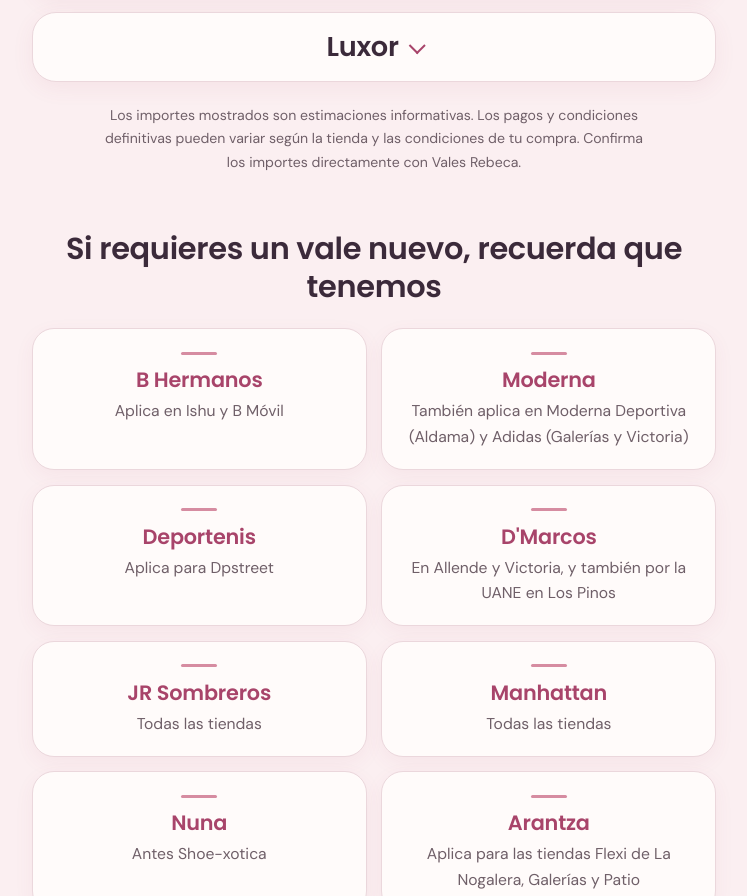
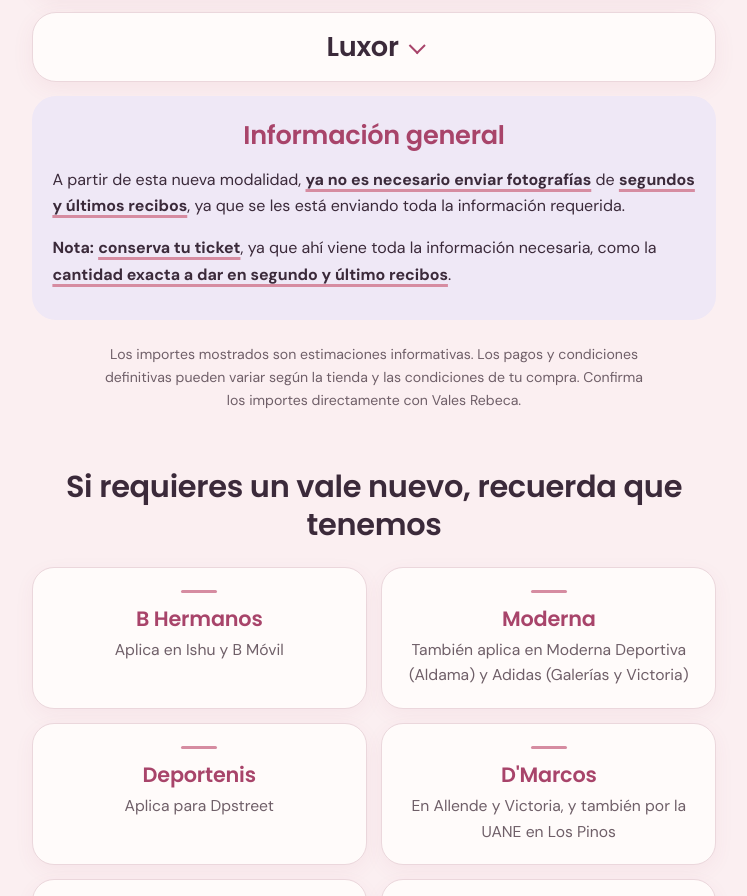
Before and after one commit to duskyberry/rebeca_vales3, a plain HTML site: page index.html in a window 1280 px wide. Shown: the part 1036-1932 px from the top of the page, without its empty margins (266-1013 px from the left). Drawn offline with Linux system fonts and the light colour scheme.

Commit message:
Update index.html with new general information section
Added general information section regarding receipt handling.

```diff
--- a/index.html
+++ b/index.html
@@ -53,7 +53,7 @@
       <ol>
         <li>Multiplica la cantidad del <u>segundo recibo</u> por las <u>quincenas restantes</u>.</li>
         <li>Compara el resultado con el <u>nuevo saldo</u> que viene en ese recibo.</li>
-        <li>La <u>diferencia</u> se <u>suma o se resta</u> a la cantidad de ese recibo, y ese será el <u>importe del último recibo de tu vale de efectivo</u>.</li>
+        <li>La <u>diferencia</u> se <u>suma o se resta</u> a la cantidad de ese recibo, y ese será el <u>importe del último recibo</u>.</li>
       </ol>
     </div>
   </details>
@@ -104,6 +104,12 @@
       <p>El importe exacto se especifica en tu <u>ticket</u>.</p>
     </div>
   </details>
+  <div class="always general">
+    <h3>Información general</h3>
+    <p>A partir de esta nueva modalidad, <u>ya no es necesario enviar fotografías</u> de <u>segundos y últimos recibos</u>, ya que se les está enviando toda la información requerida.</p>
+    <p class="nota"><strong>Nota:</strong> <u>conserva tu ticket</u>, ya que ahí viene toda la información necesaria, como la <u>cantidad exacta a dar en segundo y último recibos</u>.</p>
+  </div>
+
   <p class="disclaimer">Los importes mostrados son estimaciones informativas. Los pagos y condiciones definitivas pueden variar según la tienda y las condiciones de tu compra. Confirma los importes directamente con Vales Rebeca.</p>
 </section>
 
```
